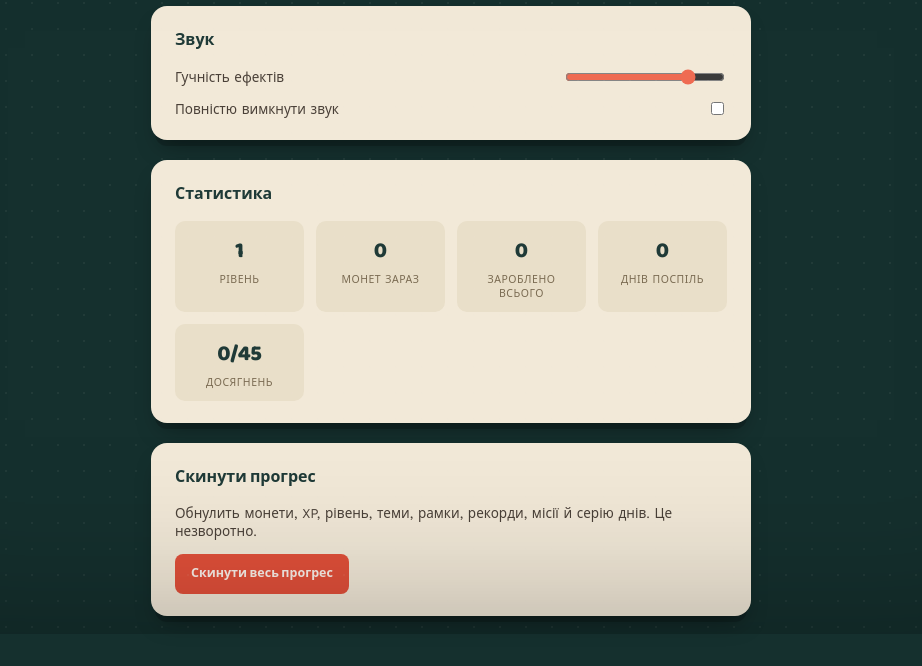
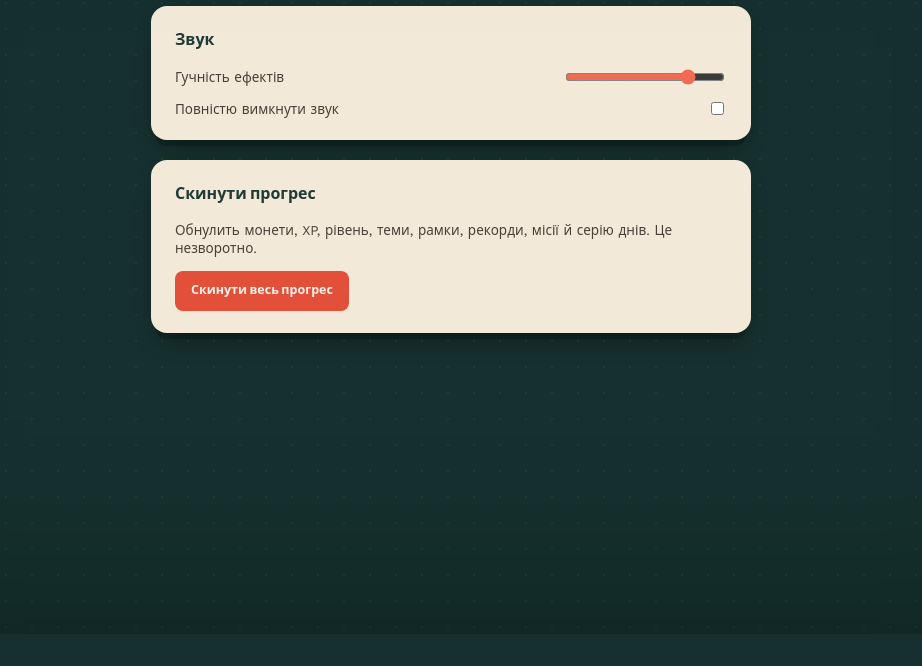
Before and after one commit to stefk367-crypto/IGROTEKA, a plain HTML site: page settings.html in a window 1280 px wide. Shown: the part 166-832 px from the top of the page, without its empty margins (189-1111 px from the left). After the commit the page ends 800 px from the top, so only its background shows below. Drawn offline with nearby package versions, Linux system fonts and the light colour scheme.

Commit message:
Add files via upload

```diff
--- a/settings.html
+++ b/settings.html
@@ -32,10 +32,6 @@
 
   input[type=range] { width: 160px; accent-color: #ef6b52; }
 
-  .stat-grid { display: grid; grid-template-columns: repeat(auto-fit, minmax(120px, 1fr)); gap: 12px; }
-  .stat-box { background: var(--paper-alt); border-radius: 10px; padding: 12px; text-align: center; }
-  .stat-box .num { font-family: var(--font-display); font-weight: 800; font-size: 22px; color: var(--ink); }
-  .stat-box .lbl { font-size: 10.5px; color: #7a6b52; letter-spacing: 0.05em; text-transform: uppercase; margin-top: 3px; }
 
   .danger-btn {
     font-family: var(--font-display); font-weight: 700; font-size: 12.5px; padding: 10px 16px;
@@ -66,17 +62,6 @@
     <div class="row">
       <span class="row-label">Повністю вимкнути звук</span>
       <input type="checkbox" id="muted">
-    </div>
-  </div>
-
-  <div class="panel">
-    <h2>Статистика</h2>
-    <div class="stat-grid">
-      <div class="stat-box"><div class="num" id="statLevel">1</div><div class="lbl">Рівень</div></div>
-      <div class="stat-box"><div class="num" id="statCoins">0</div><div class="lbl">Монет зараз</div></div>
-      <div class="stat-box"><div class="num" id="statTotal">0</div><div class="lbl">Зароблено всього</div></div>
-      <div class="stat-box"><div class="num" id="statStreak">0</div><div class="lbl">Днів поспіль</div></div>
-      <div class="stat-box"><div class="num" id="statAch">0/9</div><div class="lbl">Досягнень</div></div>
     </div>
   </div>
 
@@ -115,14 +100,6 @@ mutedEl.addEventListener('change', () => {
   try { localStorage.setItem('koinzal_muted', sound.muted ? '1' : '0'); } catch(e) {}
 });
 
-function refreshStats() {
-  document.getElementById('statLevel').textContent = Engine.LevelManager.getLevel();
-  document.getElementById('statCoins').textContent = Engine.CoinBank.get();
-  document.getElementById('statTotal').textContent = Engine.CoinBank.getTotalEarned();
-  document.getElementById('statStreak').textContent = Engine.DailyBonus.getStreak();
-  document.getElementById('statAch').textContent = Engine.Achievements.unlocked().length + '/' + Engine.Achievements.all().length;
-}
-refreshStats();
 
 // Ігрові рекорди — окремі ключі поза префіксом "koinzal_", тому чистяться явним списком.
 const GAME_RECORD_KEYS = [
```
Also changed, not shown: profile.html (+1 -1 lines).
